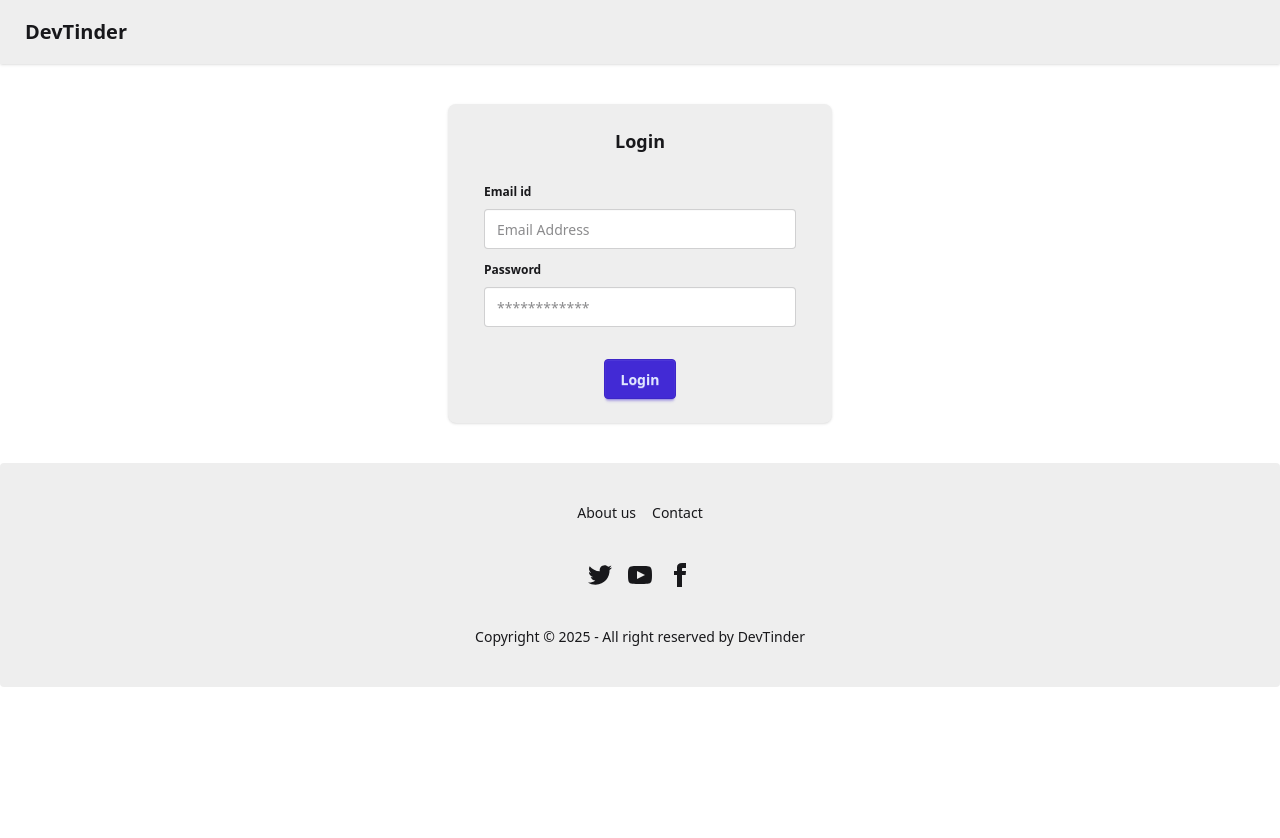
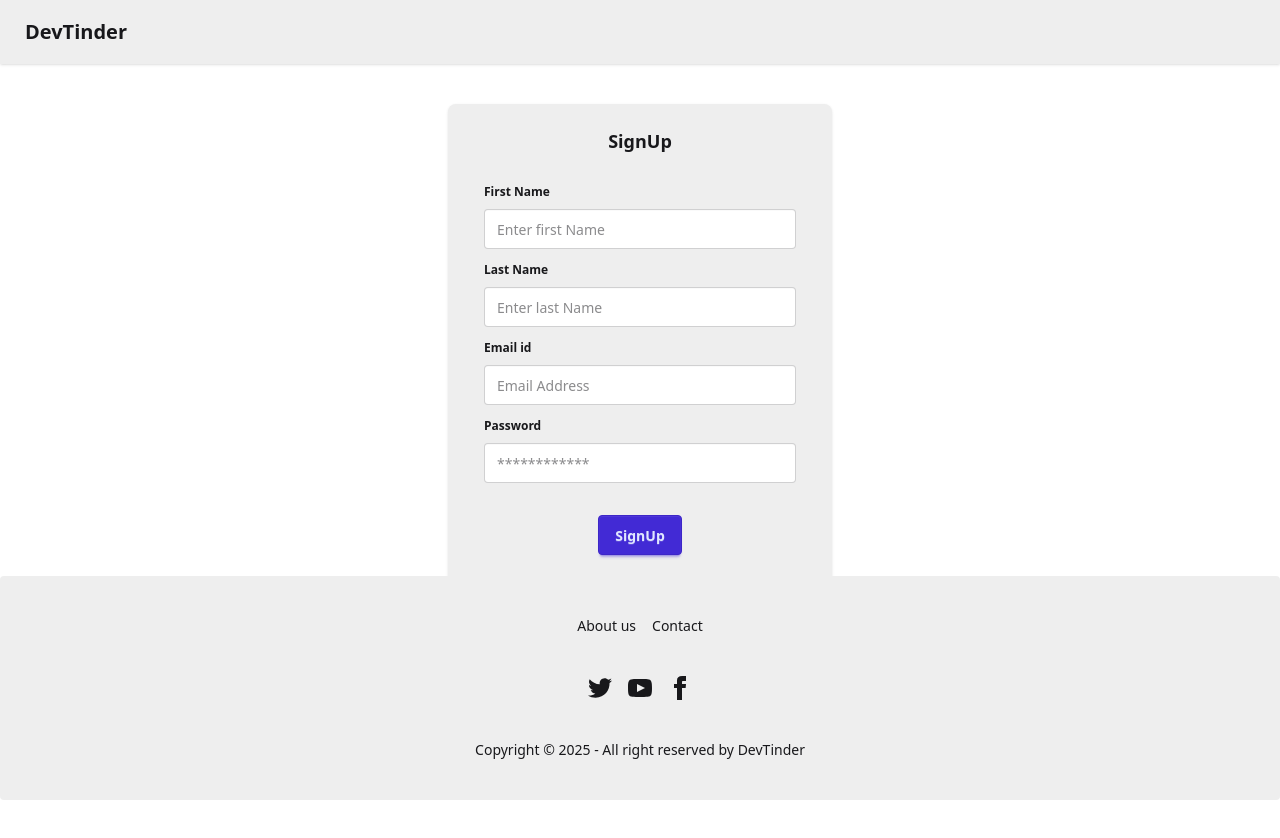
Before and after one commit to kowshikmeda/devtinder, a React (Vite) app in the folder frontend/: page /login in a window 1280 px wide. Shown: the top 838 px of the page. Before the commit the page ends 800 px from the top, so only its background shows below. Built offline with nearby package versions, Linux system fonts and the light colour scheme; no server answers.

Commit message:
Added signup form+bug fixes

```diff
--- a/frontend/src/components/Editprofile.jsx
+++ b/frontend/src/components/Editprofile.jsx
@@ -10,8 +10,8 @@ import Usercard from './Usercard';
 const Editprofile = ({user}) => {
     const [firstName,setFirstName]=useState(user.firstName);
     const [lastName,setLastName]=useState(user.lastName);
-    const [age,setAge]=useState(user.age);
-    const [gender,setGender]=useState(user.gender);
+    const [age,setAge]=useState(user.age|| "");
+    const [gender,setGender]=useState(user.gender || "");
     const [photoUrl,setPhotoUrl]=useState(user.photoUrl);
     const [about,setAbout]=useState(user.about);
     const [error,setError]=useState("");
--- a/frontend/src/components/Feed.jsx
+++ b/frontend/src/components/Feed.jsx
@@ -7,13 +7,13 @@ import Usercard from './Usercard';
 
 const Feed = () => {
   const dispatch=useDispatch();
-  const feed=useSelector((store)=>store?.feed?.data);
+  const feed=useSelector((store)=>store?.feed);
   const getFeed=async(e)=>{
     try{
       if(feed)return;
       const res=await axios.get(BASE_URL+"/feed",{withCredentials:true});
-      dispatch(addFeed(res.data))
-      //console.log(res);
+      dispatch(addFeed(res?.data?.data))
+      console.log(res);
     }  catch(e){
       console.log(e);
     }
@@ -22,8 +22,11 @@ const Feed = () => {
     getFeed();
 
   },[])
+  if(!feed) return;
+  if(feed.length<=0) return <p className='flex justify-center my-10 font-bold text-xl'>No new users found! </p>
   return  feed && (
-    <div className='flex justify-center my-10'><Usercard user={feed[0]}/></div>
+    <div className='flex justify-center my-10'>
+      <Usercard user={feed[0]}/></div>
   )
 }
 
--- a/frontend/src/components/Login.jsx
+++ b/frontend/src/components/Login.jsx
@@ -7,6 +7,9 @@ import { BASE_URL } from '../../utils/constants';
 const Login = () => {
   const [emailId,setEmailId]=useState("");
   const [password,setPassword]=useState("");
+  const [firstName,setFirstName]=useState("");
+  const [lastName,setLastName]=useState("");
+  const [isLoginForm,setIsLoginForm]=useState(false);
   const [error,setError]=useState("");
   const dispatch=useDispatch();
   const navigate=useNavigate();
@@ -24,12 +27,41 @@ const Login = () => {
     }
 
     }
+
+    const handleSignUp=async()=>{
+      try{
+        const res=await axios.post(BASE_URL+"/signup",{
+          emailId,password,firstName,lastName
+        },{withCredentials:true})
+       // console.log(res);
+        dispatch(addUser(res?.data?.data));
+        navigate("/profile");
+      }catch(e){
+        setError(e.response.data);
+        console.log(e);
+      }
+
+      }
+
   return (
     <div className='flex justify-center my-10'>
     <div className="card bg-base-300 w-96 shadow-sm">
     <div className="card-body">
-      <h2 className="card-title justify-center">Login</h2>
+      <h2 className="card-title justify-center">{isLoginForm?"Login":"SignUp"}</h2>
         <div className='m-3'>
+
+     {!isLoginForm && <><fieldset className="fieldset">
+      <legend className="fieldset-legend">First Name</legend>
+            <input type="text" className="input" placeholder="Enter first Name" value={firstName}
+            onChange={(e)=>setFirstName(e.target.value)}/>
+      </fieldset>
+
+      <fieldset className="fieldset">
+      <legend className="fieldset-legend">Last Name</legend>
+            <input type="text" className="input" placeholder="Enter last Name" value={lastName}
+            onChange={(e)=>setLastName(e.target.value)}/>
+      </fieldset>
+      </>}
         <fieldset className="fieldset">
          <legend className="fieldset-legend">Email id</legend>
               <input type="text" className="input" placeholder="Email Address" value={emailId}
@@ -46,8 +78,13 @@ const Login = () => {
         <p className='text-red-500'>{error}</p>
       <div className="card-actions justify-center">
         <button className="btn btn-primary"
-        onClick={handleLogin}>Login</button>
+        onClick={isLoginForm?handleLogin:handleSignUp}>{isLoginForm?"Login":"SignUp"}</button>
       </div>
+      <p className='mx-auto mt-2 cursor-pointer hover:underline'
+      onClick={()=>setIsLoginForm((val)=>!val)}>
+        {isLoginForm?
+      "Create a new user? SignUp here"
+      :"Existing User? Login here"}</p>
     </div>
   </div>
   </div>
--- a/frontend/src/components/Requests.jsx
+++ b/frontend/src/components/Requests.jsx
@@ -44,7 +44,7 @@ const Requests = () => {
         {requests.map((request)=>{
           const {firstName,lastName,age,gender,photoUrl,about,_id}=request.fromUserId;
          return (
-         <div  key={_id} className='m-4 rounded-lg bg-base-300 p-4 flex items-center justify-between w-1/2 mx-auto'>
+         <div  key={_id} className='m-4 rounded-lg bg-base-300 p-4 flex items-center justify-between  mx-auto'>
           <div> <img src={photoUrl} className='w-20 h-20 rounded-full' alt='photo'/></div>
           <div className='text-left mx-4'>
             <h2 className='font-bold text-xl'> {firstName+" "+lastName}</h2>
@@ -54,10 +54,10 @@ const Requests = () => {
           </div>
 
             <div >
-                <button className='btn btn-primary mx-2'
+                <button className='btn btn-primary m-2'
                 onClick={()=>reviewRequests("rejected",request._id)}>
                     Rejected</button>
-                <button className='btn btn-secondary mx-2'
+                <button className='btn btn-secondary m-2'
                  onClick={()=>reviewRequests("accepted",request._id)}
                 >Accepted
                 </button>
--- a/frontend/src/components/Usercard.jsx
+++ b/frontend/src/components/Usercard.jsx
@@ -1,9 +1,25 @@
+import axios from 'axios';
 import React from 'react'
+import { BASE_URL } from '../../utils/constants';
+import { useDispatch } from 'react-redux';
+import { removeUserFromFeed } from '../../utils/feedSlice';
 
 const Usercard = ({user}) => {
-    //console.log("user feed:",user);
-    const {firstName,age,lastName,gender,about,photoUrl}=user;
-  return (
+   const dispatch=useDispatch();
+
+   const handleSendRequest=async(status,userId)=>{
+    try{
+      console.log("status and id:",status,userId)
+      const res=await axios.post(BASE_URL+"/request/send/"+status+"/"+userId,{},
+        {withCredentials:true})
+      dispatch(removeUserFromFeed(userId));
+    }catch(err){
+      console.log(err);
+    }
+   }
+
+    const {firstName,age,lastName,gender,about,photoUrl,_id}=user;
+  return  (
     <div><div className="card bg-base-300 w-96 shadow-sm">
     <figure>
       <img
@@ -15,8 +31,12 @@ const Usercard = ({user}) => {
       {age && gender && <p>{age+" , "+gender}</p>}
       <p>{about}</p>
       <div className="card-actions justify-center my-4">
-      <button className="btn btn-primary">Ignored</button>
-        <button className="btn btn-secondary">Interested</button>
+      <button className="btn btn-primary"
+      onClick={()=>handleSendRequest("ignored",_id)}
+      >Ignored</button>
+        <button className="btn btn-secondary"
+        onClick={()=>handleSendRequest("interested",_id)}
+        >Interested</button>
       </div>
     </div>
   </div>
--- a/frontend/utils/feedSlice.js
+++ b/frontend/utils/feedSlice.js
@@ -7,11 +7,13 @@ const feedSlice=createSlice({
       addFeed:(state,action)=>{
         return action.payload;
       },
-      removeFeed:(state,action)=>{
-        return null;
+      removeUserFromFeed:(state,action)=>{
+        const newFeed=state.filter((user)=>user._id!==action.payload);
+        return newFeed;
+
       }
     }
 })
 
-export const {addFeed,removeFeed}=feedSlice.actions;
+export const {addFeed,removeUserFromFeed}=feedSlice.actions;
 export default feedSlice.reducer;
--- a/frontend/utils/requestSlice.js
+++ b/frontend/utils/requestSlice.js
@@ -8,7 +8,7 @@ const requestSlice=createSlice({
             return action.payload
         },
         removeRequest:(state,action)=>{
-            const newArray=state.filter((r)=>r._id!==action.payload);
+            const newArray=state.filter((req)=>req._id!==action.payload);
             return newArray;
         }
 
```
Also changed, not shown: 2 other files (tests, documents, lock files or other folders).
